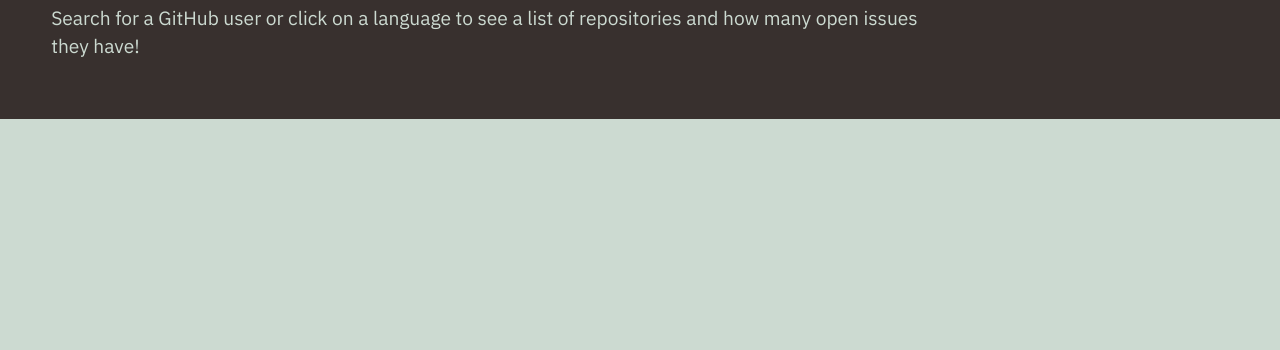
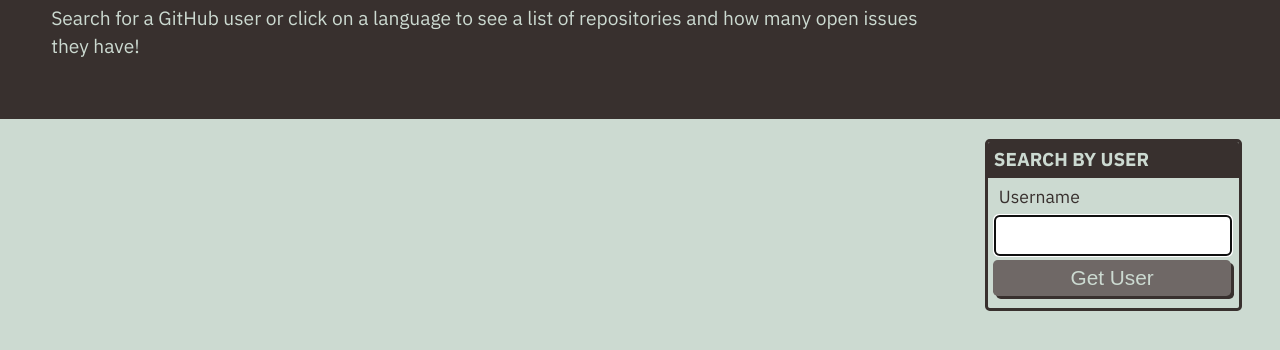
Before and after one commit to Christi-Lee-MC/git-it-done, a plain HTML site: page index.html in a window 1280 px wide. Shown: the part 114-464 px from the top of the page. Drawn offline with Linux system fonts and the light colour scheme; no server answers.

Commit message:
added card component with a form inside

```diff
--- a/index.html
+++ b/index.html
@@ -20,7 +20,18 @@
 
 
   <main class="flex-row justify-space-between">
+    <div class="col-12 col-md-4"></div>
+    <div class="card">
+      <h3 class="card-header text-uppercase">Search By User</h3>
+      <form id="user-form" class="card-body">
+        <label class="form-label" for="username">Username</label>
+        <input name="username" id="username" type="text" autofocus="true" class="form-input" />
+        <button type="submit" class="btn">Get User</button>
+      </form>
+    </div>
 
+    <div class="col-12 col-md-8"></div>
+    </main>
   <!-- add script at the bottom of the body -->
   <script src="./assets/js/homepage.js"></script>
 </body>
```
